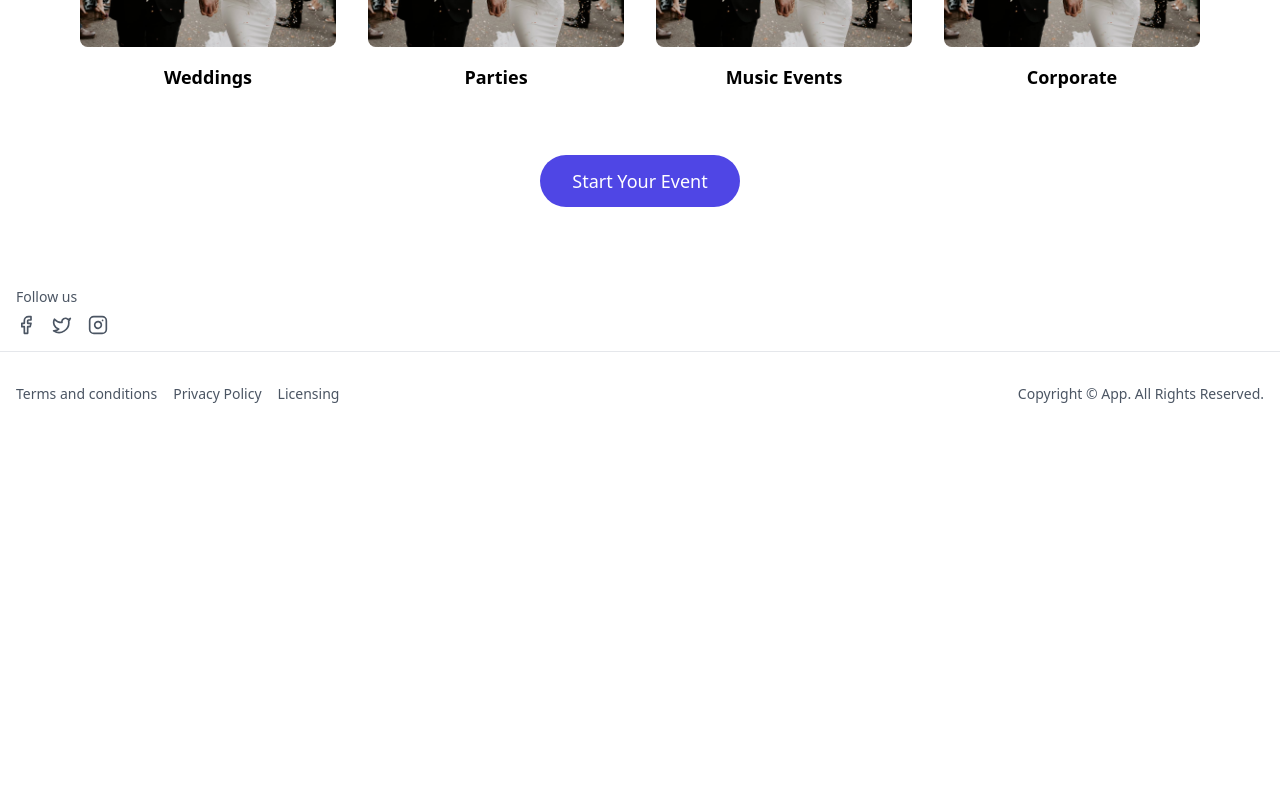
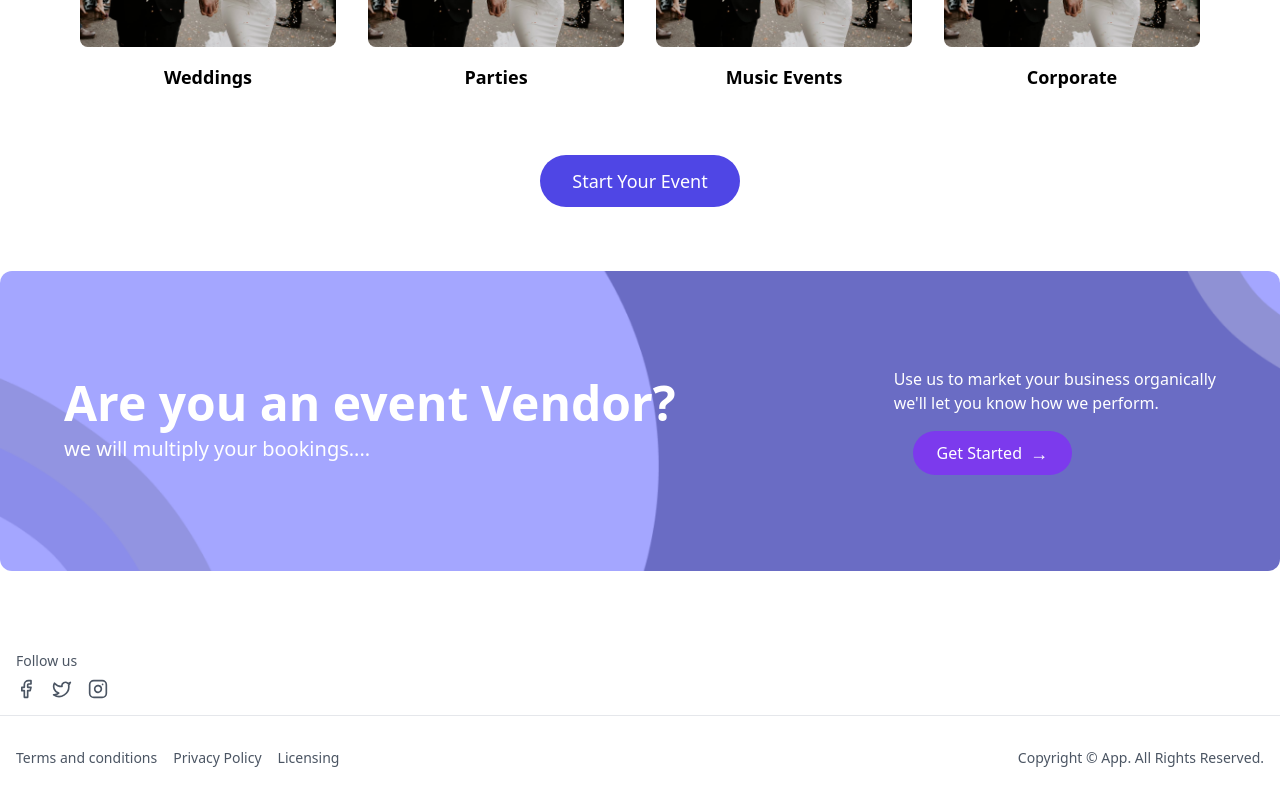
Before and after one commit to SeifEldin15/Planster, a React (Vite) app in the folder Frontend/: page / in a window 1280 px wide. Shown: the part 2264-3064 px from the top of the page. Before the commit the page ends 2700 px from the top, so only its background shows below. Built offline with nearby package versions, Linux system fonts and the light colour scheme.

Commit message:
added more pages

```diff
--- a/Frontend/src/pages/Home/Home.jsx
+++ b/Frontend/src/pages/Home/Home.jsx
@@ -5,6 +5,7 @@ import HowItWorks from '../../components/HowItWorks/HowItWorks'
 import FAQ from '../../components/FAQ/FAQ'
 import Footer from '../../components/Footer/Footer'
 import EventBookingSection from '../../components/EventBookingSection/EventBookingSection'
+import EventVendors from '../../components/EventVendors/EventVendors'
 const Home = () => {
   return (
     <div>
@@ -13,6 +14,7 @@ const Home = () => {
       <HowItWorks />
       <FAQ />
       <EventBookingSection />
+      <EventVendors />
       <Footer />
     </div>
   )
```
